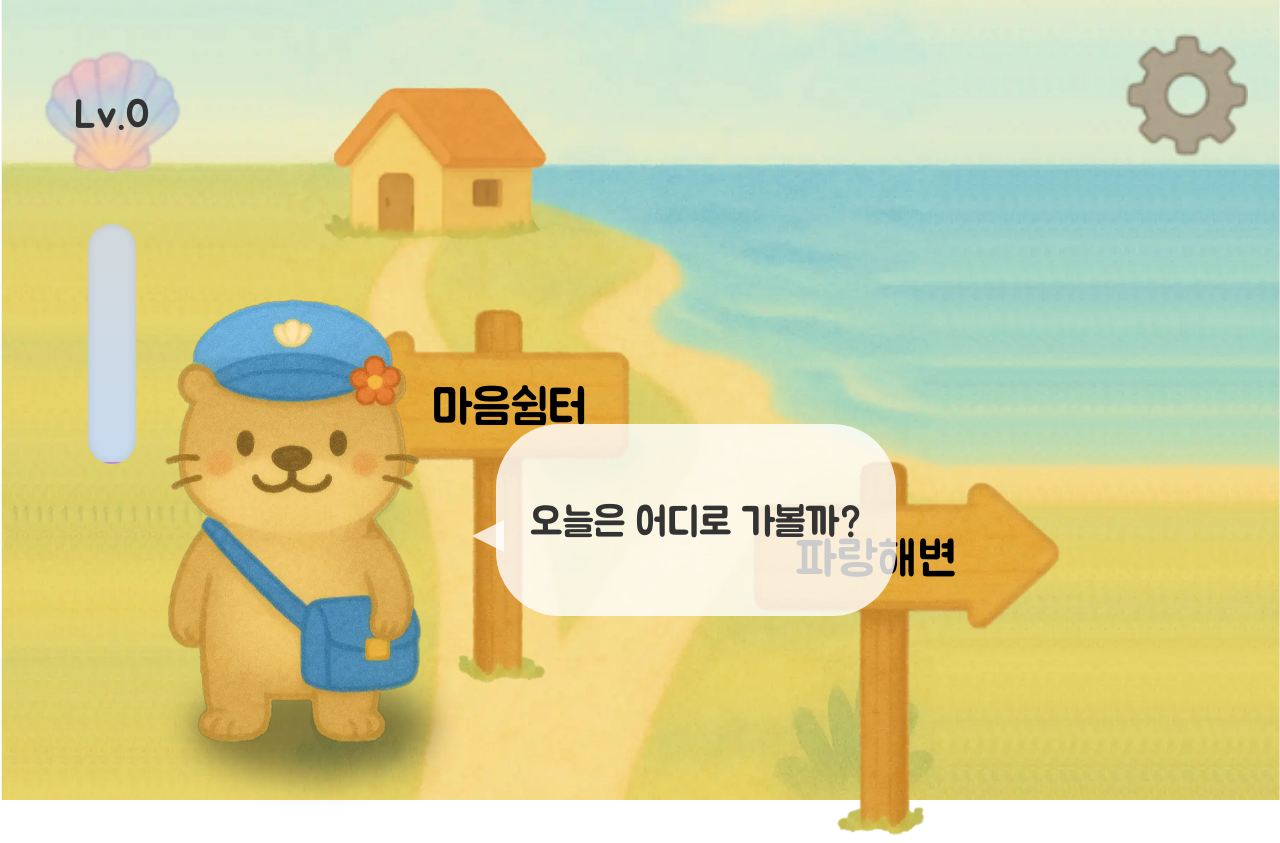
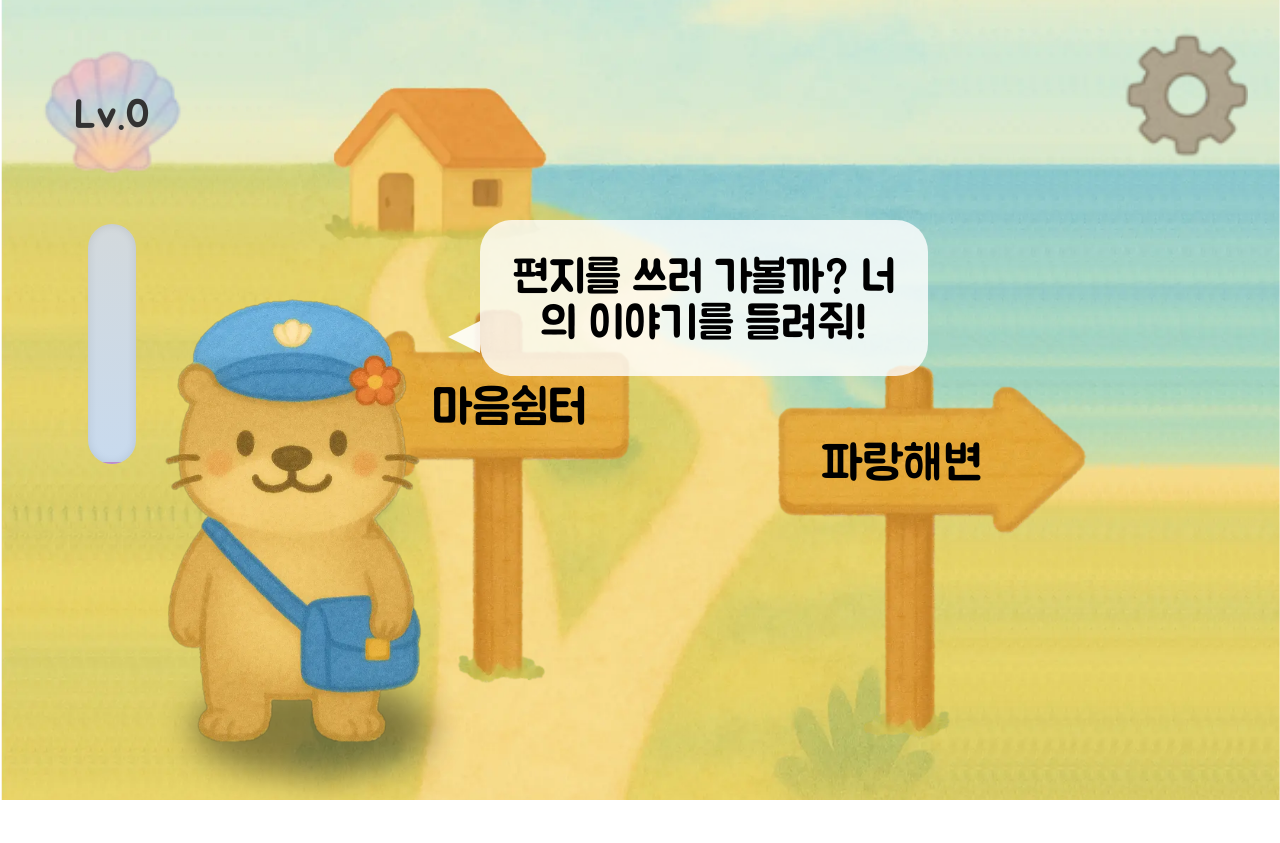
Before and after one commit to techforimpact-archive/TFI_CAMPUS_HANYANG_25Spring_SalingtheMind, a React (Vite) app: page / in a window 1280 px wide. After the commit the page ends 800 px from the top, so only its background shows below. Built offline with nearby package versions, Linux system fonts and the light colour scheme; no server answers; sample sign-in values are in the browser's storage.

Commit message:
말풍선 수정

```diff
--- a/src/pages/beach/Main.tsx
+++ b/src/pages/beach/Main.tsx
@@ -73,11 +73,9 @@ export default function MainPage() {
       </div>
 
       <div className={styles.otterContainer}>
+        <div className={styles.speechBubble}>편지를 쓰러 가볼까? 너의 이야기를 들려줘!</div>
         <img src="/image/main/otter.webp" className={styles.otterImage} alt="otter" />
         <div className={styles.otterShadow} />
-        <div className={styles.otterSpeech}>
-          <p>오늘은 어디로 가볼까?</p>
-        </div>
       </div>
     </div>
   );
--- a/src/pages/beach/main.module.css
+++ b/src/pages/beach/main.module.css
@@ -94,8 +94,8 @@
   }
 }
 .roadSignContainer:nth-of-type(3) {
-  top: 57%;
-  right: 17%;
+  top: 45%;
+  right: 15%;
 }
 
 .roadSignImage {
@@ -121,6 +121,7 @@
   position: absolute;
   bottom: 3%;
   left: 15%;
+  overflow: visible;
 }
 
 .otterImage {
@@ -139,34 +140,25 @@
   filter: blur(1rem);
   background-color: rgba(0, 0, 0, 0.4);
 }
-
-.otterSpeech {
+.speechBubble {
   position: absolute;
-  bottom: 10rem;
-  left: 19rem;
-  width: 25rem;
-  height: auto;
-  font-size: 2.5rem;
-  color: var(--text-primary-color);
+  bottom: 25rem;
+  left: 18rem; /* ✅ 고정된 거리로 밀기 */
+  width: 24rem;
+  padding: 2rem;
+  background-color: rgba(255, 255, 255, 0.8);
+  border-radius: 2rem;
   text-align: center;
-  background-color: rgba(255, 255, 255, 0.8);
-  padding: 2rem;
-  border-radius: 4rem;
-  line-height: 1.2;
-  word-break: keep-all;
-  white-space: pre-wrap;
-  box-sizing: border-box;
-  overflow-wrap: break-word;
-  ::after {
-    content: '';
-    position: absolute;
-    top: 50%;
-    left: -1.5rem;
-    width: 0;
-    height: 0;
-    border-top: 1rem solid transparent;
-    border-bottom: 1rem solid transparent;
-    border-right: 2rem solid rgba(255, 255, 255, 0.8);
-    border-left: 0;
-  }
+  z-index: 10;
+  font-size: 2.8rem;
 }
+.speechBubble::after {
+  content: '';
+  position: absolute;
+  top: 75%;
+  transform: translateY(-50%);
+  left: -2rem; /* ← 본체 안에서 적당히 중앙 */
+  border-top: 1rem solid transparent;
+  border-bottom: 1rem solid transparent;
+  border-right: 2rem solid rgba(255, 255, 255, 0.9);
+}
--- a/src/pages/beach/received/Beach.tsx
+++ b/src/pages/beach/received/Beach.tsx
@@ -81,7 +81,8 @@ export default function BeachPage() {
             }}
           />
         </div>
-
+        <div className={styles.characWrapper}>
+          <div className={styles.speechBubble}>편지를 쓰러 가볼까? 너의 이야기를 들려줘!</div>
           <img
             className={styles.charac}
             src="/image/beach/BeachOndal.webp"
@@ -90,5 +91,6 @@ export default function BeachPage() {
           />
         </div>
       </div>
+    </div>
   );
 }
--- a/src/pages/beach/received/beach.module.css
+++ b/src/pages/beach/received/beach.module.css
@@ -73,6 +73,7 @@
   width: 450px; /* 필요 시 사이즈도 조정 */
   height: auto;
 }
+
 /* 노란 텍스트 박스 */
 .labelBox {
   width: 24rem;
@@ -118,3 +119,30 @@
   word-break: keep-all;
   padding: 0 1rem;
 }
+.speechBubble {
+  position: absolute;
+  bottom: -10rem;
+  left: 8rem; /* ✅ 고정된 거리로 밀기 */
+  width: 24rem;
+  padding: 2rem;
+  background-color: rgba(255, 255, 255, 0.8);
+  border-radius: 2rem;
+  text-align: center;
+  z-index: 10;
+  font-size: 2.8rem;
+}
+.speechBubble::after {
+  content: '';
+  position: absolute;
+  top: 100%;
+  left: 20rem; /* ← 본체 안에서 적당히 중앙 */
+  border-width: 1rem;
+  border-style: solid;
+  border-color: rgba(255, 255, 255, 0.8) transparent transparent transparent;
+}
+.characWrapper {
+  position: relative;
+  display: inline-block;
+  padding-bottom: 3rem; /* 꼬리 공간 확보 */
+  overflow: visible;
+}
--- a/src/pages/post/postoffice.module.css
+++ b/src/pages/post/postoffice.module.css
@@ -59,7 +59,7 @@
   left: 50%;
   transform: translateX(-50%);
   max-width: 40rem;
-  font-size: 2.5rem;
+  font-size: 2.8rem;
   color: var(--text-primary-color);
   text-align: center;
   background-color: rgba(255, 255, 255, 0.8);
```
Also changed, not shown: public/image/beach/Beach_ondal.webp (added), public/image/beach/speechbox.webp (added). Lines whose indentation alone changed are shown as unchanged.
